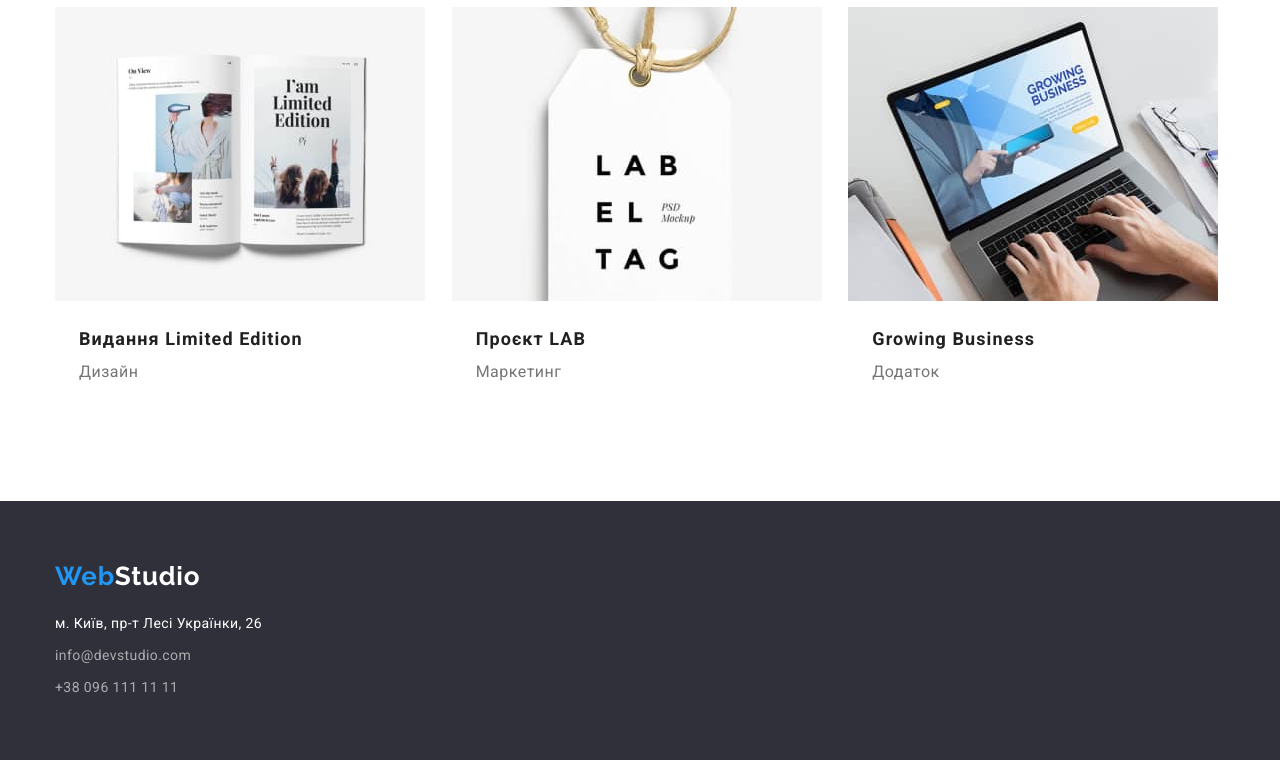
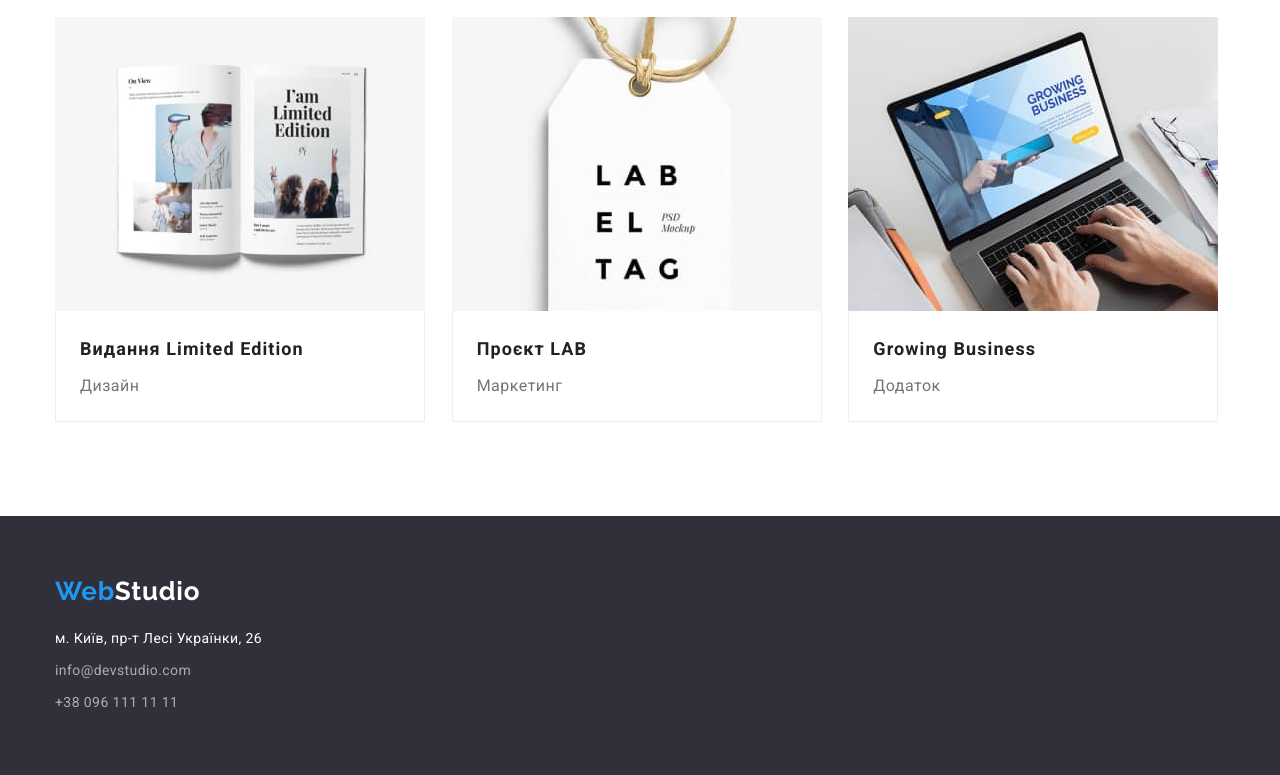
Before and after one commit to julijabelka/goit-markup-hw-03, a plain HTML site: page portfolio.html in a window 1280 px wide. Shown: the part 1098-1873 px from the top of the page. Drawn offline with nearby package versions, Linux system fonts and the light colour scheme.

Commit message:
add borders, paddings,margin

```diff
--- a/css/style.css
+++ b/css/style.css
@@ -246,6 +246,7 @@ ul {
 }
 /*----Work section-----*/
 .work-section {
+  padding-bottom: 94px;
 }
 .work-title {
   margin-bottom: 50px;
@@ -398,10 +399,14 @@ ul {
   padding-bottom: 20px;
   padding-left: 24px;
   padding-right: 24px;
+  border-bottom: 1px solid #eeeeee;
+  border-left: 1px solid #eeeeee;
+  border-right: 1px solid #eeeeee;
 
   background-color: var(--background-color);
 }
 .portfolio-title {
+  margin-bottom: 4px;
   font-weight: 700;
   font-size: 18px;
   line-height: 2;
@@ -416,12 +421,11 @@ ul {
 }
 /*--------FOOTER--------*/
 .footer {
+  padding-top: 60px;
+  padding-bottom: 60px;
   background: var(--background-color-footer-main);
-  margin-top: 0px;
 }
 .footer-container {
-  padding-top: 60px;
-  padding-bottom: 60px;
 }
 .logo-footer-link {
   display: block;
```
